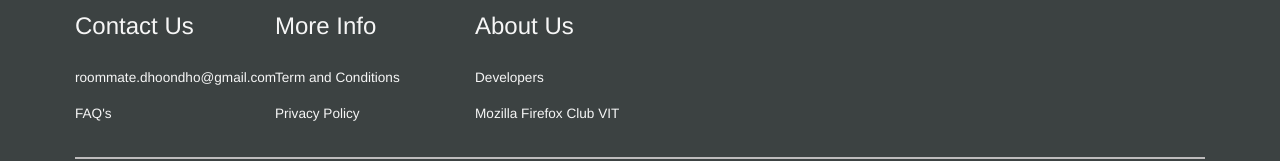
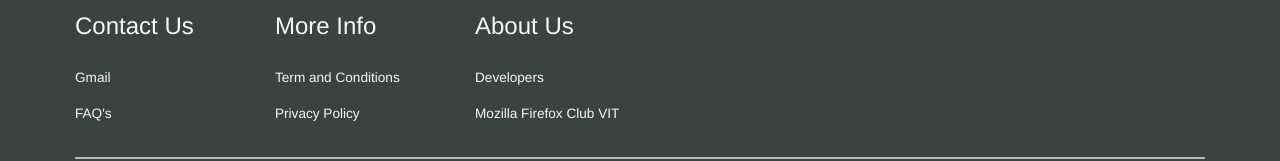
Before and after one commit to utkarsh-creator/Roommate-Dhoondho, a React (Create React App) app in the folder client/: page /Team in a window 1280 px wide. Shown: the part 1073-1234 px from the top of the page. Built offline with nearby package versions, Linux system fonts and the light colour scheme.

Commit message:
minor changes

```diff
--- a/client/src/Components/Footer/Footer.jsx
+++ b/client/src/Components/Footer/Footer.jsx
@@ -11,8 +11,8 @@ const Footer = () => {
             <h6 className="footer__title">Contact Us</h6>
             <ul className="footer__list">
               <li className="footer__list-item">
-                <a href="" className="footer__list-link">
-                  roommate.dhoondho@gmail.com
+                <a href="mailto:roommate.dhoondho@gmail.com subject=test&body=this+is+a+test" className="footer__list-link">
+                  Gmail
                 </a>
               </li>
               <li className="footer__list-item">
```
